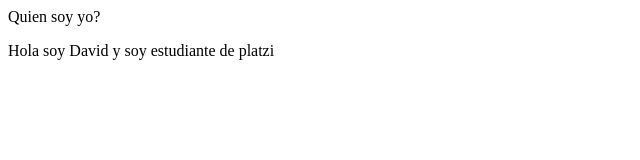
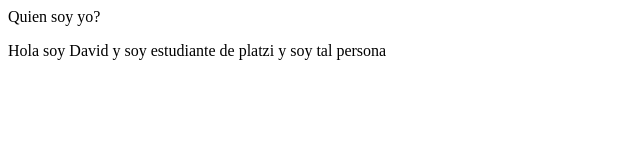
Before and after one commit to lDeShiro/CursoPrework, a plain HTML site: page index.html in a window 1280 px wide. Shown: the full height of the page, 0-640 px from the left. Drawn offline with Linux system fonts and the light colour scheme.

Commit message:
nuevos cambios

```diff
--- a/index.html
+++ b/index.html
@@ -11,7 +11,7 @@
 </t>
 <body>
     <p>
-        Hola soy David y soy estudiante de platzi
+        Hola soy David y soy estudiante de platzi y soy tal persona
     </p>
 </body>
 </html>
```
